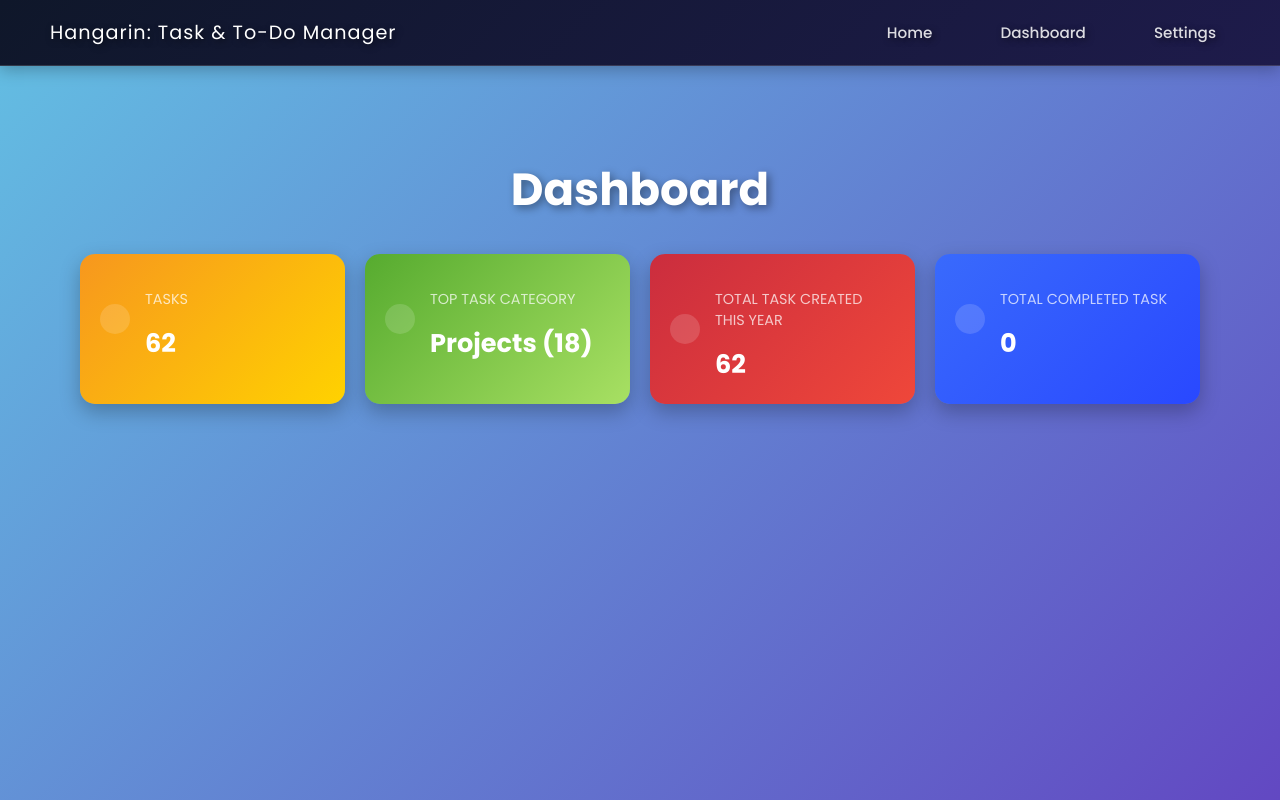
After one commit to zel-06/hangarintodoapp, a Django app: page /Dashboard/ in a window 1280 px wide. The commit adds this page. Run offline with Django 5.2, Linux system fonts and the light colour scheme; data comes from the database, SQL or seed files in the repository; both versions use the stored data as it was after the commit; data that the repository does not hold is empty; some libraries are stand-ins or nearby versions.

Commit message:
hangarin development

```diff
--- a/projectsite/projectsite/urls.py
+++ b/projectsite/projectsite/urls.py
@@ -16,7 +16,7 @@ Including another URLconf
 """
 from django.contrib import admin
 from django.urls import path
-from tasktodomanager.views import HomePageView, TaskListView, TaskCreateView
+from tasktodomanager.views import HomePageView, TaskListView, TaskCreateView, DashboardView
 
 from tasktodomanager import views
 
@@ -27,4 +27,7 @@ urlpatterns = [
     #Task
     path('task_list/', TaskListView.as_view(), name='task-list'),
     path('task_list/add', TaskCreateView.as_view(), name='task-add'),
+
+    #Dashboard
+    path('Dashboard/', DashboardView.as_view(), name='dashboard'),
 ]
--- a/projectsite/static/CSS/style.css
+++ b/projectsite/static/CSS/style.css
@@ -3,6 +3,7 @@ body {
     font-family: 'Poppins', sans-serif;
     background: linear-gradient(135deg, #63c0e3 0%, #6248c2 100%);
     height: 100vh;
+    overflow: hidden;
 }
 
 /* Home.html */
@@ -151,7 +152,7 @@ body {
     background: linear-gradient(135deg, #0f172a, #1e1b4b);
     color: white;
     box-shadow: 0 4px 15px rgba(0,0,0,0.25);
-    border-bottom: 1px solid rgba(255,255,255,0.15); /* subtle divider */
+    border-bottom: 1px solid rgba(255,255,255,0.15);
 }
 
 .navbar h2 {
@@ -175,18 +176,18 @@ body {
     text-decoration: none;
     font-weight: 500;
     font-size: 0.95rem;
-    padding: 8px 14px;       /* extra clickable area */
-    border-radius: 6px;      /* rounded corners */
+    padding: 8px 14px;
+    border-radius: 6px;
     transition: 0.3s;
 }
 
 .nav-links a:hover {
-    background: rgba(255,255,255,0.1); /* subtle hover background */
+    background: rgba(255,255,255,0.1);
     color: #63c0e3;
 }
 
 .nav-links a.active {
-    background: rgba(255,255,255,0.2); /* highlight current page */
+    background: rgba(255,255,255,0.2);
     color: #fff;
     font-weight: 600;
 }
@@ -473,3 +510,122 @@ tr:hover {
 .add-task-btn:hover {
     transform: translateY(-2px);
 }
+
+.filter-row {
+    display: flex;
+    gap: 20px;
+    align-items: center;
+    justify-content: center;
+    margin: -25px 0;
+}
+
+.filter-row label {
+    color: rgba(255,255,255,0.85);
+    font-weight: 600;
+    margin-right: 8px;
+    text-shadow: 2px 2px 6px rgba(0,0,0,0.5);
+}
+
+.filter-row select {
+    padding: 10px 14px;
+    border-radius: 10px;
+    border: 1px solid rgba(255,255,255,0.25);
+    background: rgba(255,255,255,0.12);
+    backdrop-filter: blur(8px);
+    color: #fff;
+    font-weight: 500;
+    transition: 0.3s;
+    min-width: 160px;
+}
+
+.filter-row select:hover {
+    background: rgba(255,255,255,0.2);
+    box-shadow: 0 0 10px rgba(99,192,227,0.6);
+}
+
+.filter-row option {
+    background: #2d2d2d;
+    color: #fff;
+}
+
+.filter-row button {
+    background: linear-gradient(135deg, #63c0e3, #6248c2);
+    border: none;
+    border-radius: 10px;
+    padding: 10px 20px;
+    font-weight: 600;
+    color: #fff;
+    cursor: pointer;
+    transition: 0.3s;
+}
+
+.filter-row button:hover {
+    background: linear-gradient(135deg, #4aa9d6, #4b3bb2);
+    transform: translateY(-2px);
+    box-shadow: 0 6px 15px rgba(0,0,0,0.25);
+}
+
+
+
+
+
+/* DASHBOARD */
+.header-title {
+    font-size: 45px;
+    color: white;
+    text-align: center;
+    text-shadow: 3px 3px 8px rgba(0,0,0,0.4);
+}
+
+.dashboard-row {
+    display: flex;
+    justify-content: space-between;
+    gap: 20px;
+    margin-bottom: 30px;
+}
+
+.card {
+    flex: 1;
+    border-radius: 15px;
+    box-shadow: 0 8px 20px rgba(0,0,0,0.25);
+    transition: transform 0.3s ease, box-shadow 0.3s ease;
+    color: #fff;
+}
+
+.card:hover {
+    transform: translateY(-5px);
+    box-shadow: 0 12px 25px rgba(0,0,0,0.35);
+}
+
+.card-body {
+    display: flex;
+    align-items: center;
+    padding: 20px;
+}
+
+.icon-big {
+    font-size: 2.5rem;
+    color: #fff;
+    background: rgba(255,255,255,0.15);
+    border-radius: 50%;
+    padding: 15px;
+    margin-right: 15px;
+}
+
+.numbers .card-category {
+    font-size: 0.9rem;
+    text-transform: uppercase;
+    opacity: 0.85;
+}
+
+.numbers .card-title {
+    font-size: 1.6rem;
+    font-weight: 700;
+    margin: 0;
+}
+
+/* Gradient themes */
+.card-warning { background: linear-gradient(135deg, #f7971e, #ffd200); }
+.card-success { background: linear-gradient(135deg, #56ab2f, #a8e063); }
+.card-danger  { background: linear-gradient(135deg, #cb2d3e, #ef473a); }
+.card-primary { background: linear-gradient(135deg, #396afc, #2948ff); }
--- a/projectsite/tasktodomanager/models.py
+++ b/projectsite/tasktodomanager/models.py
@@ -70,3 +70,9 @@ class Note(BaseModel):
 
     def __str__(self):
         return self.content[:50]
+
+class CompletedTask(BaseModel):
+    title = models.CharField(max_length=255)
+    category = models.ForeignKey(Category, on_delete=models.CASCADE)
+    created_at = models.DateTimeField(auto_now_add=True)
+    accomplished = models.BooleanField(default=False)
--- a/projectsite/tasktodomanager/views.py
+++ b/projectsite/tasktodomanager/views.py
@@ -2,10 +2,11 @@ from django.shortcuts import render
 
 from django.views.generic.list import ListView
 from django.views.generic.edit import CreateView
-from tasktodomanager.models import Category, Task
+from tasktodomanager.models import Category, Task, CompletedTask, Priority
 from tasktodomanager.forms import TaskForm
 from django.urls import reverse_lazy
-from django.db.models import Q
+from django.db.models import Q, Count
+from django.utils import timezone
 
 
 class HomePageView(ListView):
@@ -17,11 +18,63 @@ class TaskListView(ListView):
     model = Task
     context_object_name = 'task'
     template_name = 'task_list.html'
-    paginate_by = 5
-    ordering = ['priority__name']
+    paginate_by = 4
+
+    def get_queryset(self):
+        qs = Task.objects.select_related("category", "priority")
+
+        # filter by category
+        category_id = self.request.GET.get("category")
+        if category_id:
+            qs = qs.filter(category_id=category_id)
+
+        # filter by priority
+        priority_id = self.request.GET.get("priority")
+        if priority_id:
+            qs = qs.filter(priority_id=priority_id)
+
+        return qs.order_by("category__name")
+
+    def get_context_data(self, **kwargs):
+        context = super().get_context_data(**kwargs)
+        context["categories"] = Category.objects.all()
+        context["priorities"] = Priority.objects.all()  # assuming you have a Priority model
+        return context
 
 class TaskCreateView(CreateView):
     model = Task
     form_class = TaskForm
     template_name = 'task_form.html'
     success_url = reverse_lazy('task-list')
+
+class DashboardView(ListView):
+    model = Task
+    template_name = 'dashboard.html'
+
+    def get_context_data(self, **kwargs):
+        context = super().get_context_data(**kwargs)
+
+        context["total_task"] = Task.objects.count()
+
+        category_counts = (
+            Task.objects.values("category__name")
+            .annotate(total=Count("category"))
+            .order_by("-total")
+        )
+        if category_counts:
+            top_category = category_counts[0]
+            context["top_category_name"] = top_category["category__name"]
+            context["top_category_total"] = top_category["total"]
+        else:
+            context["top_category_name"] = None
+            context["top_category_total"] = 0
+
+        today = timezone.now().date()
+        count = Task.objects.filter(
+            created_at__year=today.year
+        ).count()
+
+        context["task_created_this_year"] = count
+        context["total_accomplished"] = CompletedTask.objects.filter(accomplished=True).count()
+
+        return context
--- a/projectsite/templates/base.html
+++ b/projectsite/templates/base.html
@@ -16,7 +16,7 @@
         <h2>Hangarin: Task & To-Do Manager</h2>
         <div class="nav-links">
             <a href="{% url 'home' %}">Home</a>
-            <a href="#">Calendar</a>
+            <a href="{% url 'dashboard' %}">Dashboard</a>
             <a href="#">Settings</a>
         </div>
     </div>
--- /dev/null
+++ b/projectsite/templates/dashboard.html
@@ -0,0 +1,49 @@
+{% extends 'base.html' %}
+{% load static %}
+
+{% block content %}
+
+<h1 class="header-title">Dashboard</h1>
+<div class="dashboard-row">
+    <div class="card card-warning">
+        <div class="card-body">
+            <div class="icon-big"><i class="la la-users"></i></div>
+            <div class="numbers">
+                <p class="card-category">Tasks</p>
+                <h4 class="card-title">{{ total_task }}</h4>
+            </div>
+        </div>
+    </div>
+
+    <div class="card card-success">
+        <div class="card-body">
+            <div class="icon-big"><i class="la la-bar-chart"></i></div>
+            <div class="numbers">
+                <p class="card-category">Top Task Category</p>
+                <h4 class="card-title">{{ top_category_name }} ({{ top_category_total }})</h4>
+            </div>
+        </div>
+    </div>
+
+    <div class="card card-danger">
+        <div class="card-body">
+            <div class="icon-big"><i class="la la-newspaper-o"></i></div>
+            <div class="numbers">
+                <p class="card-category">Total Task Created This Year</p>
+                <h4 class="card-title">{{ task_created_this_year }}</h4>
+            </div>
+        </div>
+    </div>
+
+    <div class="card card-primary">
+        <div class="card-body">
+            <div class="icon-big"><i class="la la-check-circle"></i></div>
+            <div class="numbers">
+                <p class="card-category">Total Completed Task</p>
+                <h4 class="card-title">{{ total_accomplished }}</h4>
+            </div>
+        </div>
+    </div>
+</div>
+
+{% endblock %}
--- a/projectsite/templates/includes/form.html
+++ b/projectsite/templates/includes/form.html
@@ -1,8 +1,4 @@
 {% load widget_tweaks %}
-
-<div class="mb-3">
-    <a href="{% url 'home' %}" class="btn btn-secondary btn-rounded">← Back to Home</a>
-</div>
 
 {% for field in form %}
 <div class="mb-3">
--- a/projectsite/templates/task_form.html
+++ b/projectsite/templates/task_form.html
@@ -2,6 +2,11 @@
 {% load static %}
 
 {% block content %}
+
+<div class="btnback">
+<a href="{% url 'home' %}" class="btn">Back</a>
+</div>
+
 <div class="task-container">
     <h2 class="page-title">Add New Task</h2>
     <div class="task-card">
```
Also changed, not shown: other parts of projectsite/static/CSS/style.css (+50 -14 lines), projectsite/templates/task_list.html (+39 -1 lines), projectsite/db.sqlite3, projectsite/tasktodomanager/migrations/0002_completedtask.py (added).
